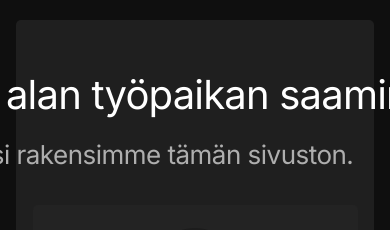
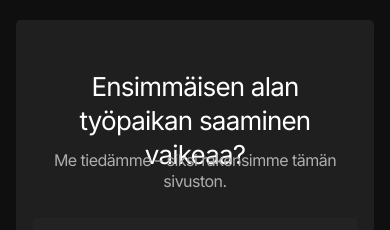
Before and after one commit to KimRautiainen/ekaDuuniFrontend, a React (Vite) app: page / in a window 390 px wide. Shown: the part 827-1057 px from the top of the page. Built offline with nearby package versions, Linux system fonts and the light colour scheme; no server answers.

Commit message:
landing page fitted for mobile view

```diff
--- a/src/components/JobCarousel.css
+++ b/src/components/JobCarousel.css
@@ -5,7 +5,7 @@
     overflow: hidden;
     position: relative;
     white-space: nowrap;
-    margin-top: 275px;
+    margin-top: 285px;
     display: flex;
     justify-content: center;
     padding-top: 70px;
--- a/src/components/Navbar3.css
+++ b/src/components/Navbar3.css
@@ -166,4 +166,52 @@
     .navbar3-menu-icon {
       display: block;
     }
+
+    @media (max-width: 650px) {
+
+        /* Piilotetaan oletus-flexistä desktop-asetukset */
+        .navbar3-nav-links {
+            top: 63px;               /* just under the navbar */
+            left: auto !important;   /* ignore the old centering */
+            right: 0 !important;     /* pin to the right edge */
+            width: 50vw !important;  /* cover half the viewport */
+            height: calc(100vh - 63px);
+            display: none;           /* hidden by default */
+            flex-direction: column;
+            background-color: #111111;
+            padding: 8px 0;
+            overflow-y: auto;
+            z-index: 99;
+          }
+
+        /* Näytä kun isOpen=true */
+        .navbar3-nav-links.open {
+          display: flex !important;
+        }
+
+        /* Poistetaan keskitys-transformit */
+        .navbar3-nav-links {
+          transform: none !important;
+          left: 1 !important;
+        }
+
+        /* Linkkien sisennys ja värit */
+        .navbar3-nav-links li {
+          margin: 1px 0 1px ;
+        }
+        .navbar3-nav-links li a {
+          padding: 12px 16px;
+          color: var(--color-text-light);
+          font-size: 16px;
+        }
+        .navbar3-nav-links li a:hover {
+          background: #222222;
+        }
+
+        /* Hampparitykki näkyviin */
+        .navbar3-menu-icon {
+          display: block;
+        }
+      }
+
   }
--- a/src/pages/LandingPage.css
+++ b/src/pages/LandingPage.css
@@ -94,7 +94,7 @@ body {
     letter-spacing: -0.48px;
     margin-left: 352px;
     width: 448px;
-    height: 58px;
+    height: 120px;
     flex-shrink: 0;
 }
 
@@ -302,7 +302,7 @@ body {
 }
 
 .info-trio {
-    margin-top: 50px;
+    margin-top: 30px;
     display: flex;
     justify-content: center;
     align-items: stretch;
@@ -311,7 +311,7 @@ body {
 
 .info-item {
     width: 325px;
-    height: 331px;
+    height: 365px;
     flex-shrink: 0;
     display: flex;
     flex-direction: column;
@@ -462,7 +462,7 @@ body {
     background-color: #e36439;
 }
 
-@media screen and (max-width: 600px) {
+@media screen and (max-width: 650px) {
 
     /* koko sivun sivureunat 16px */
     .landing-container {
@@ -580,7 +580,6 @@ body {
         /* Vähintään tuo alkuperäinen minimi, jos haluat */
         min-height: 550px;
         /* Lisätään pikku sisäistä tilaa alareunaan */
-        padding-bottom: 32px !important;
     }
 
     .info-trio {
@@ -598,4 +597,52 @@ body {
         text-align: center;
         /* jos haluat keskittää tekstin */
     }
+
+    .info-text h2,
+    .info-text p {
+      white-space: normal !important;   /* rivitys päälle */
+      width: auto !important;           /* ei kiinteää leveysarvoa */
+      max-width: 100% !important;       /* enintään 100% ruudusta */
+      margin: 0 auto 8px !important;    /* keskitys ja pieni väli alla */
+      padding: 0 16px !important;       /* sivupaddi */
+      box-sizing: border-box;
+      text-align: center;               /* halutessasi keskitä teksti */
+      font-size: 20px !important;       /* voit säätää kokoa */
+      line-height: 1.3 !important;      /* selkeä riviväli */
+    }
+
+    .info-text h2 {
+      margin-bottom: 25px !important;
+      font-size: 26px !important;
+    }
+    .info-text p {
+      font-size: 16px !important;
+      color: #AEAEAE !important;
+    }
+
+    .footer-container {
+        position: relative !important;
+        padding: 50% 16px 16px !important;
+        margin-top: 32px !important;
+      }
+      .footerPic {
+        position: absolute !important;
+        top: 20px;
+        left: 0;
+        width: 100%;
+        height: auto;
+        object-fit: cover;
+      }
+      .footer-text {
+        margin-top: 100px !important;
+        box-sizing: border-box;
+
+      }
+      jobs-link-bottom {
+        position: relative !important;
+      }
+      .footers-section {
+        margin-top: 120px;
+        margin-bottom: 160px;
+      }
 }
```
